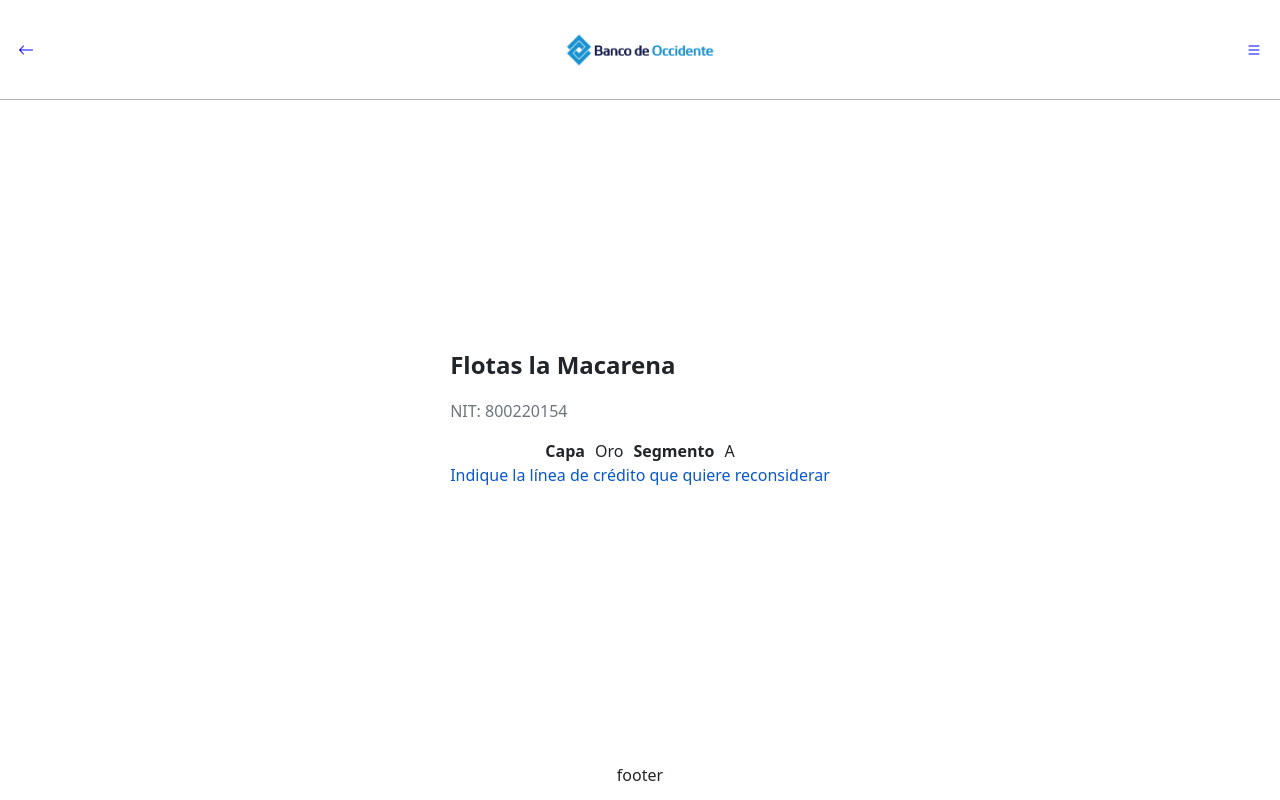
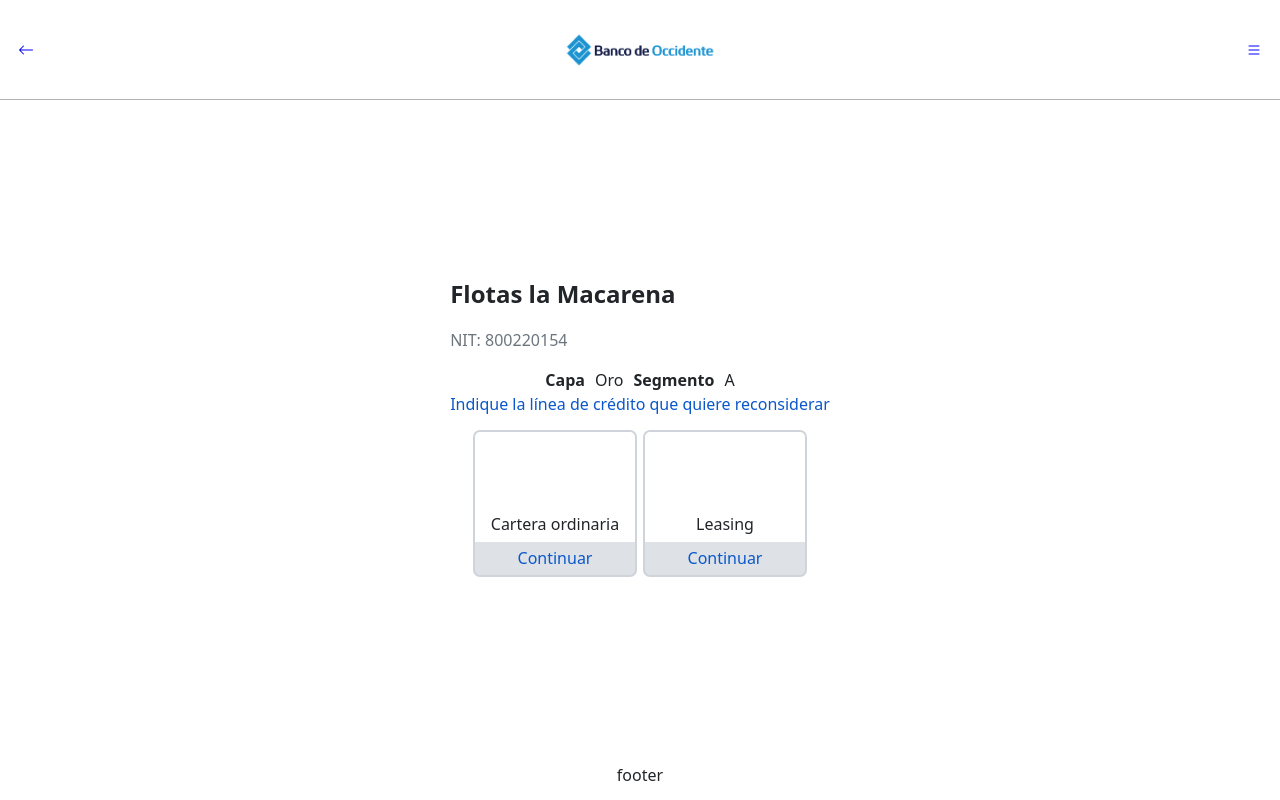
Before and after one commit to afal694/BDO, a React (Create React App) app: page / in a window 1280 px wide. Built offline with nearby package versions, Linux system fonts and the light colour scheme.

Commit message:
CardACtion

```diff
--- /dev/null
+++ b/src/components/CardAction.tsx
@@ -0,0 +1,26 @@
+import React from "react";
+
+const CardAction = ({
+	icon,
+	details,
+	button: { text, onAction },
+}: {
+	icon: string;
+	details: string;
+	button: {
+		text: string;
+		onAction: () => void;
+	};
+}) => {
+	return (
+		<div className="card-action">
+			<div className="icon">{icon}</div>
+			<div className="details">{details}</div>
+			<div className="button-cta" onClick={onAction}>
+				<button type="button">{text}</button>
+			</div>
+		</div>
+	);
+};
+
+export default CardAction;
--- a/src/components/PageInfo.tsx
+++ b/src/components/PageInfo.tsx
@@ -1,4 +1,5 @@
 import React from "react";
+import CardAction from "./CardAction";
 
 interface PageInfoProps {
 	obj?: {
@@ -28,7 +29,7 @@
 	return (
 		<div className="info-key-value">
 			<span className="fw-bold">{name}</span>
-			<span >{value}</span>
+			<span>{value}</span>
 		</div>
 	);
 };
@@ -49,11 +50,20 @@
 				</div>
 			</div>
 			<div className="actions">
-				<div>
+				<div className="details">
 					<p>Indique la línea de crédito que quiere reconsiderar</p>
 				</div>
-				<div>
-					<div className="action"></div>
+				<div className="cards-container">
+					<CardAction
+						button={{ text: "Continuar", onAction: () => {} }}
+						details={"Cartera ordinaria"}
+						icon=""
+					/>
+					<CardAction
+						button={{ text: "Continuar", onAction: () => {} }}
+						details={"Leasing"}
+						icon=""
+					/>
 				</div>
 			</div>
 			<div className="info"></div>
--- a/src/styles/_generals.scss
+++ b/src/styles/_generals.scss
@@ -86,6 +86,45 @@
 	}
 }
 
-.actions{
-	color: $blue-600;
+.actions {
+	> .details {
+		color: $blue-600;
+	}
 }
+
+.cards-container {
+	display: flex;
+	flex-direction: row;
+	flex-wrap: nowrap;
+	justify-content: center;
+	gap: 10px;
+	.card-action {
+		width: 160px;
+		border-radius: 5px;
+		outline: 2px solid $gray-400;
+
+		display: flex;
+		flex-direction: column;
+		align-items: stretch;
+		text-align: center;
+		.icon {
+			height: 80px;
+		}
+
+		.details {
+			height: 30px;
+		}
+		.button-cta {
+			height: 33px;
+
+			button {
+				width: 100%;
+				height: 100%;
+				outline: none;
+				border: none;
+				background-color: $gray-300;
+				color: $blue-600;
+			}
+		}
+	}
+}
```
